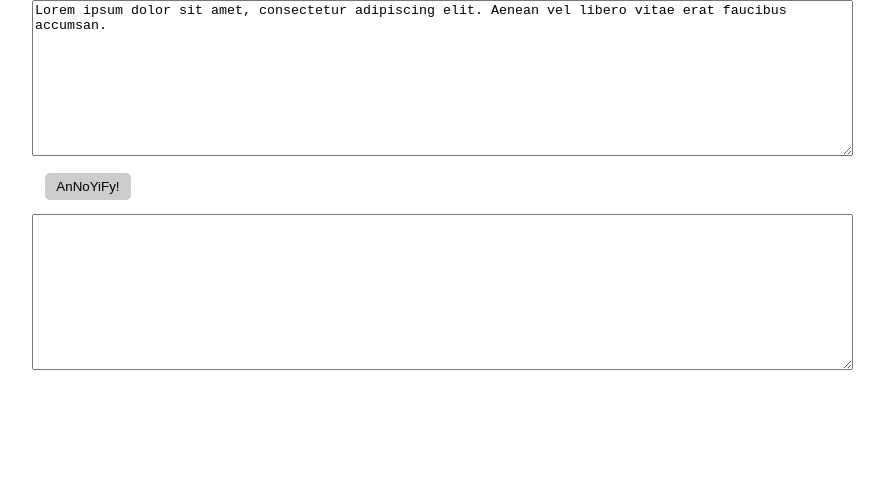
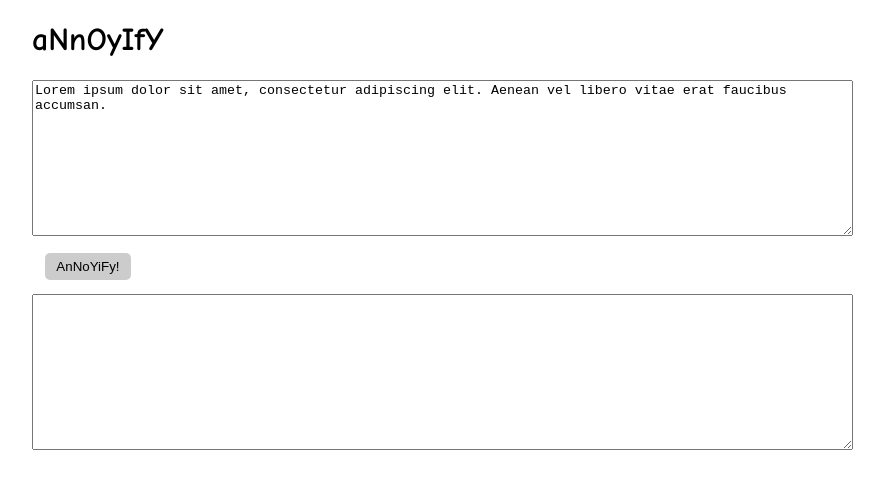
Before and after one commit to tronje/annoyify, a plain HTML site: page index.html in a window 1280 px wide. Shown: the whole page, without its empty margins (208-1092 px from the left). Drawn offline with Linux system fonts and the light colour scheme.

Commit message:
Add a heading and change fonts to something better

```diff
--- a/index.html
+++ b/index.html
@@ -6,6 +6,7 @@
 		<script src="annoyify.js" type="text/javascript"></script>
 	</head>
 	<body>
+		<h1>aNnOyIfY</h1>
 		<textarea id="input_text" rows="10" cols="100">
 Lorem ipsum dolor sit amet, consectetur adipiscing elit. Aenean vel libero vitae erat faucibus accumsan.
 		</textarea>
--- a/style.css
+++ b/style.css
@@ -1,6 +1,7 @@
 body {
 	margin: auto;
 	max-width: 50em;
+	font-family: 'Comic Sans MS', monospace;
 }
 
 button {
```
